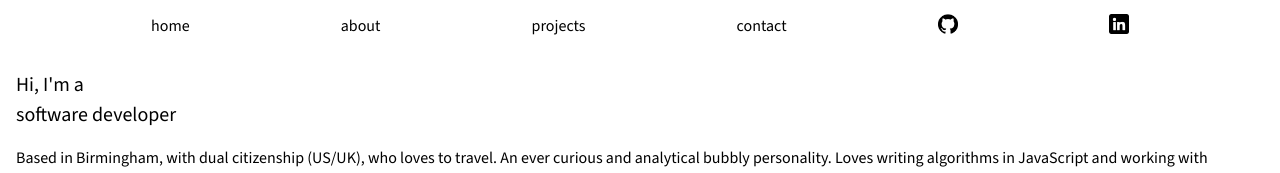
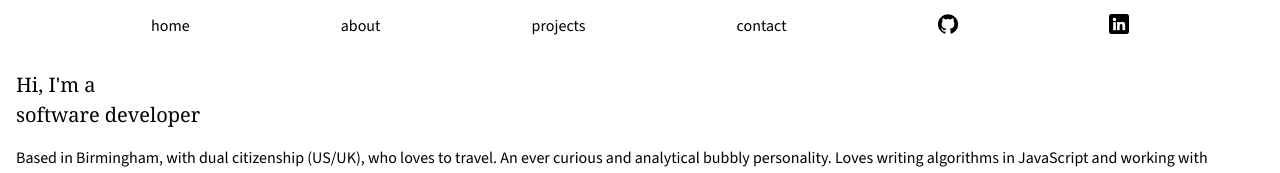
Before and after one commit to michellejanay/michelle-janay-portfolio, a Next.js app: page / in a window 1280 px wide. Shown: the part 154-327 px from the top of the page. Built offline with nearby package versions, Linux system fonts and the light colour scheme.

Commit message:
fix: h2,h3 global style

```diff
--- a/app/globals.css
+++ b/app/globals.css
@@ -3,6 +3,13 @@
 @tailwind utilities;
 
 @layer base {
+  h2 {
+    @apply font-serif;
+  }
+  ,
+  h3 {
+    @apply font-serif;
+  }
   p {
     @apply my-4;
   }
```
